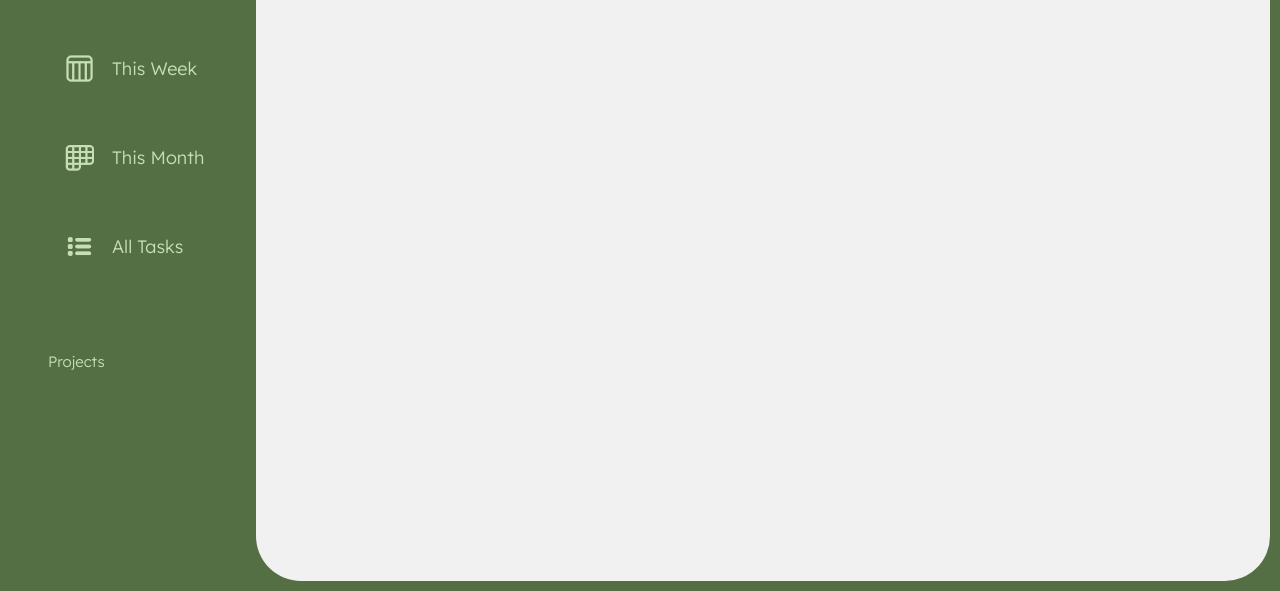
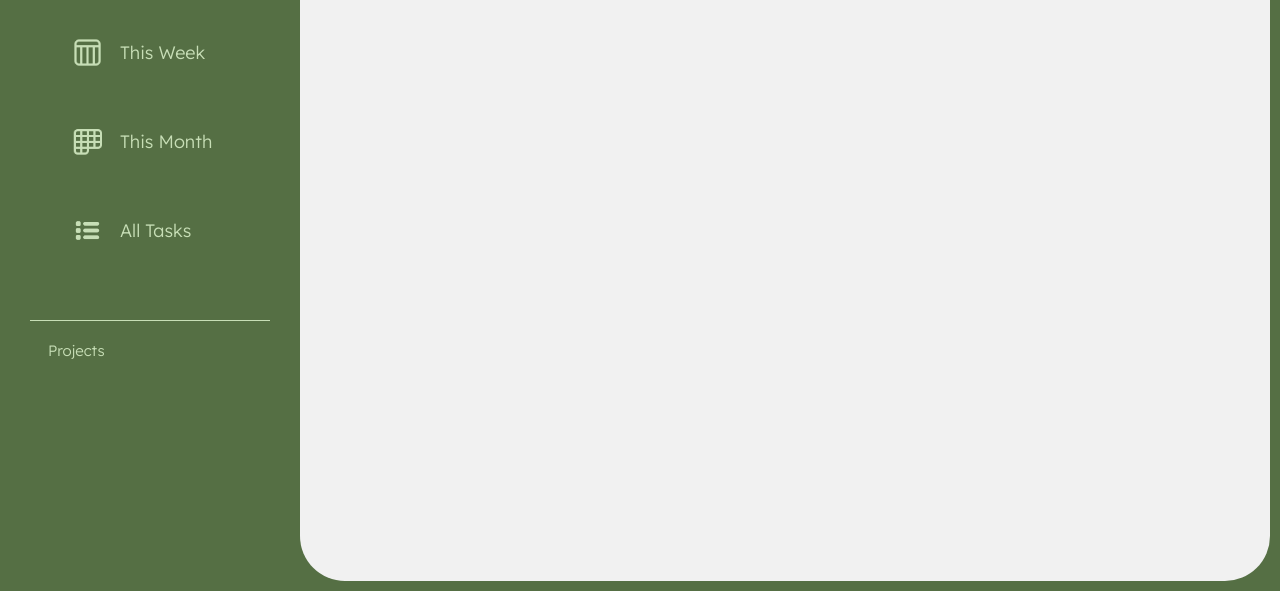
Before and after one commit to huntkay1/to-do-app, a website built with webpack: page src/index.html in a window 1280 px wide. Shown: the part 209-800 px from the top of the page. Built offline with nearby package versions, Linux system fonts and the light colour scheme.

Commit message:
Fix sidebar overlap

```diff
--- a/src/style.css
+++ b/src/style.css
@@ -34,6 +34,7 @@ h1 {
 nav {
     grid-row: 2 / -1;
     margin-top: 40px;
+    min-width: 300px;
 }
 
 nav ul {
@@ -49,7 +50,8 @@ nav li {
 
 #nav-1 {
     color: #C7DEB6;
-    margin-left: 22px;
+    margin: 0 30px 0 30px;
+    border-bottom: 1px solid #C7DEB6;
 }
 
 .nav1-item {
@@ -70,13 +72,15 @@ nav li {
     font-size: 15px;
     font-weight: 300;
     margin-left: 48px;
+    margin-top: 20px;
     color: #C7DEB6;
 }
 
 div {
     background-color: #f1f1f1;
     grid-row: 1 / -1 ;
-    grid-column: 2 / 3;
-    margin: 50px 10px 10px 0;
+    grid-column: 2 / -1;
+    margin: 30px 10px 10px 0;
     border-radius: 45px;
+    overflow: auto;
 }
```
Also changed, not shown: dist/main.js.
